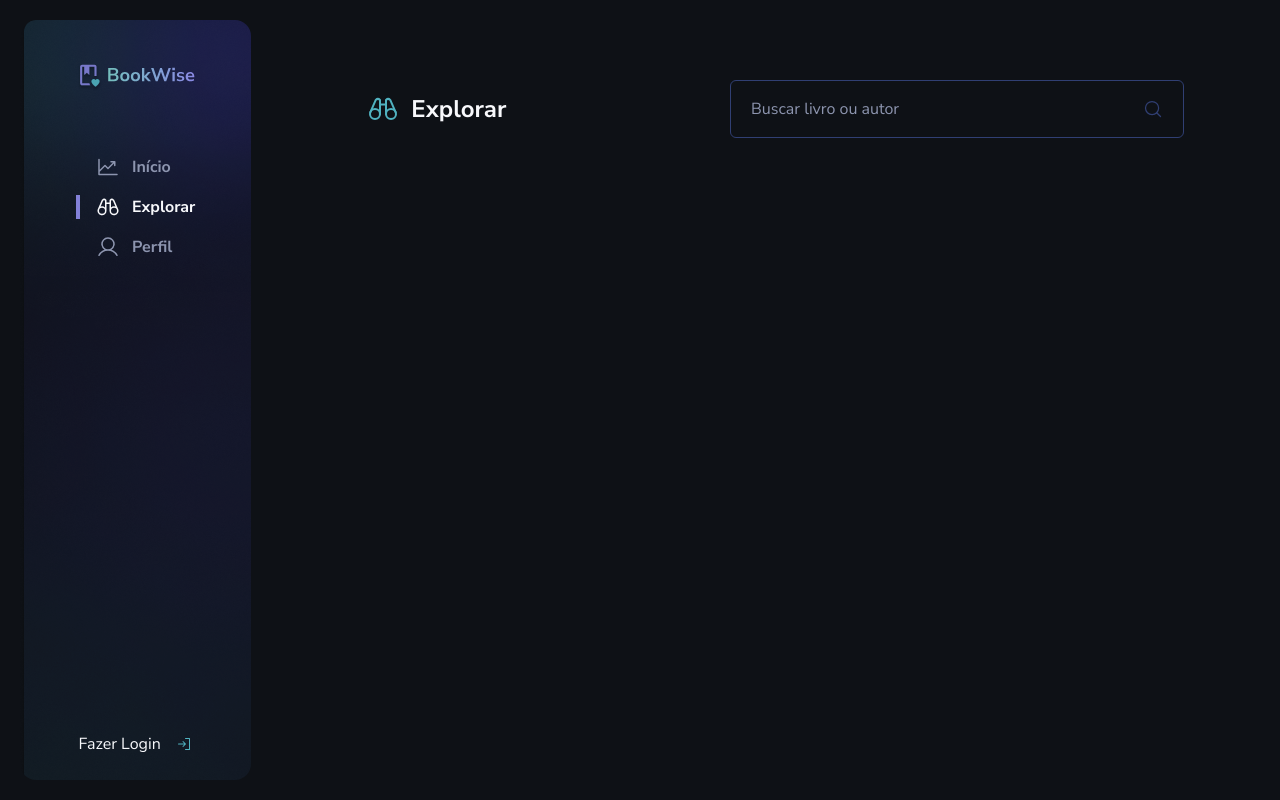
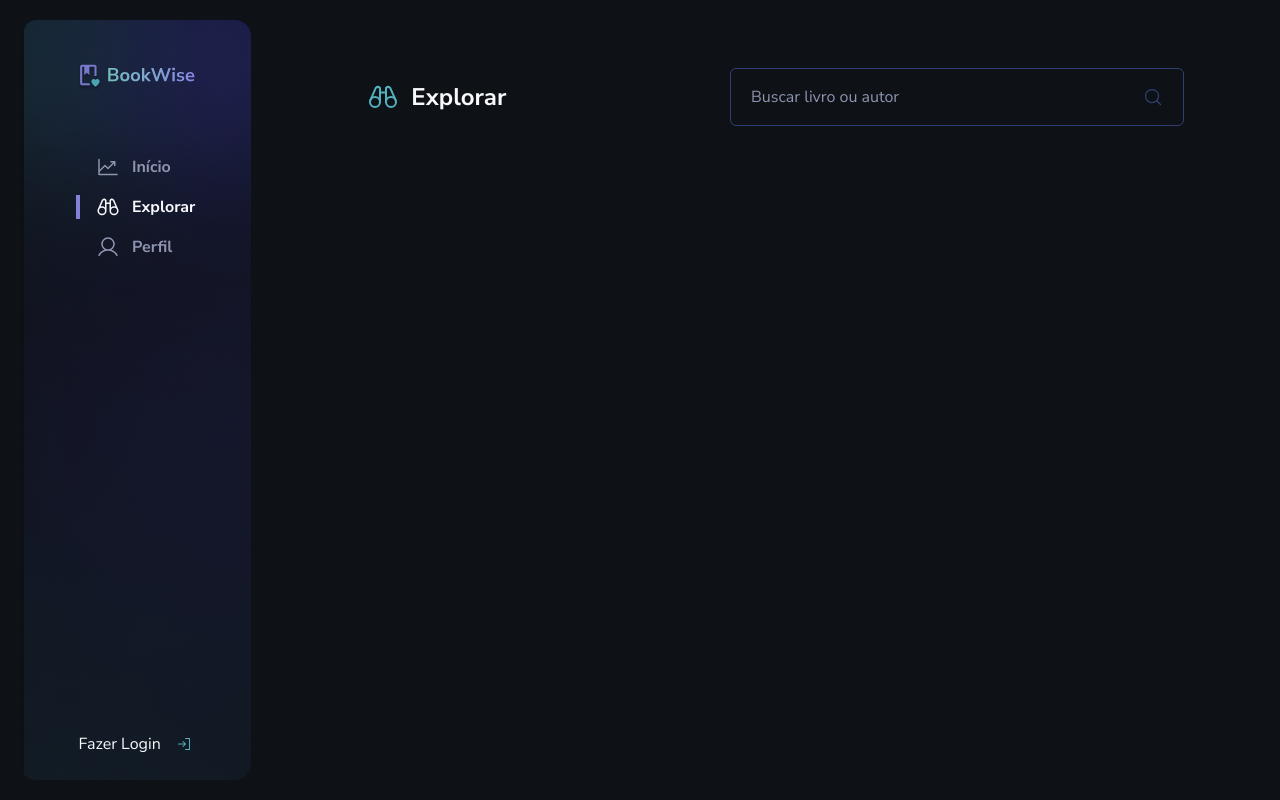
Before and after one commit to giovaniocan/book-wise, a Next.js app: page /explorer in a window 1280 px wide. Built offline with nearby package versions, Linux system fonts and the light colour scheme.

Commit message:
input css in finished

```diff
--- a/src/pages/explorer/index.tsx
+++ b/src/pages/explorer/index.tsx
@@ -5,7 +5,7 @@ export default function Home() {
   return (
     <div className="h-screen w-screen  flex  ">
       <Navigator />
-      <div className=" w-full mx-24 mt-20 flex flex-col gap-10 ">
+      <div className=" w-full mx-24 mt-[4.25rem] flex flex-col gap-10 ">
         <div className="flex items-center justify-between">
           <div className="flex gap-3">
             <Binoculars color="#50B2C0" size={32} />
```
